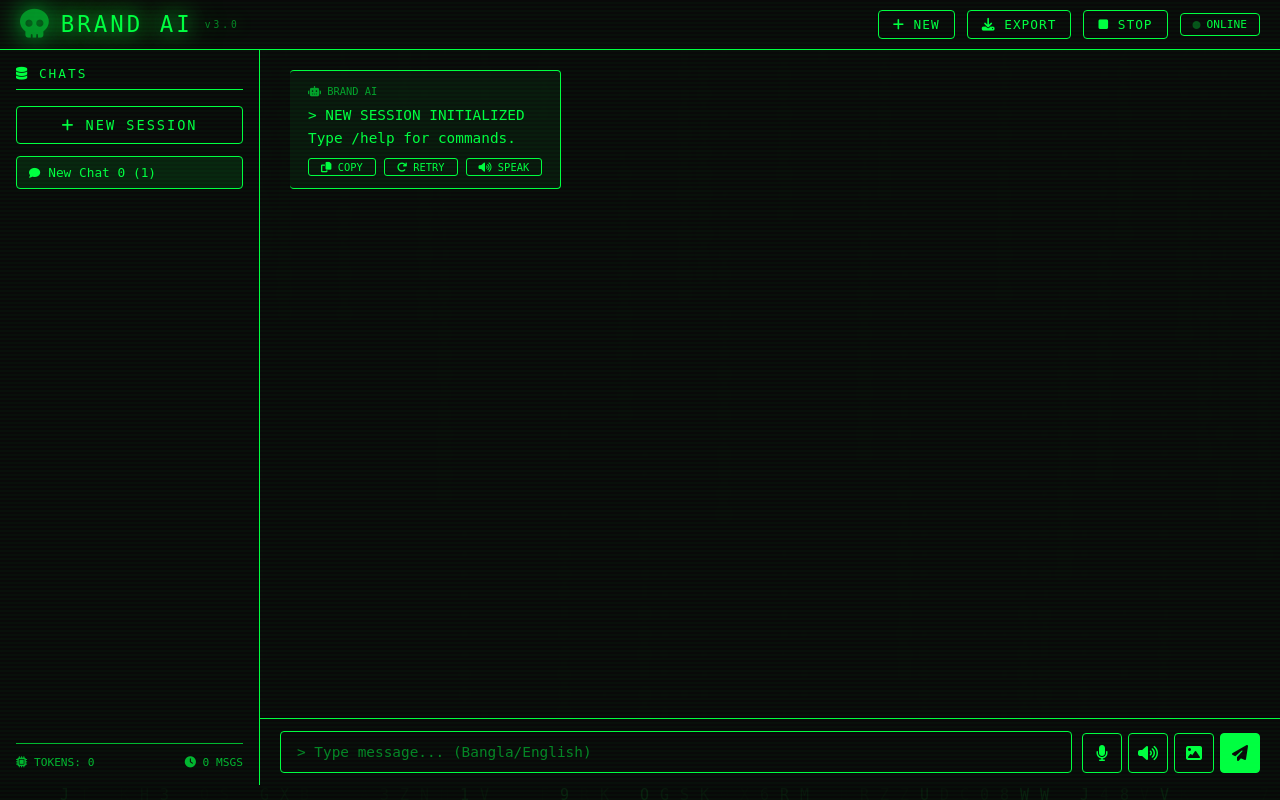
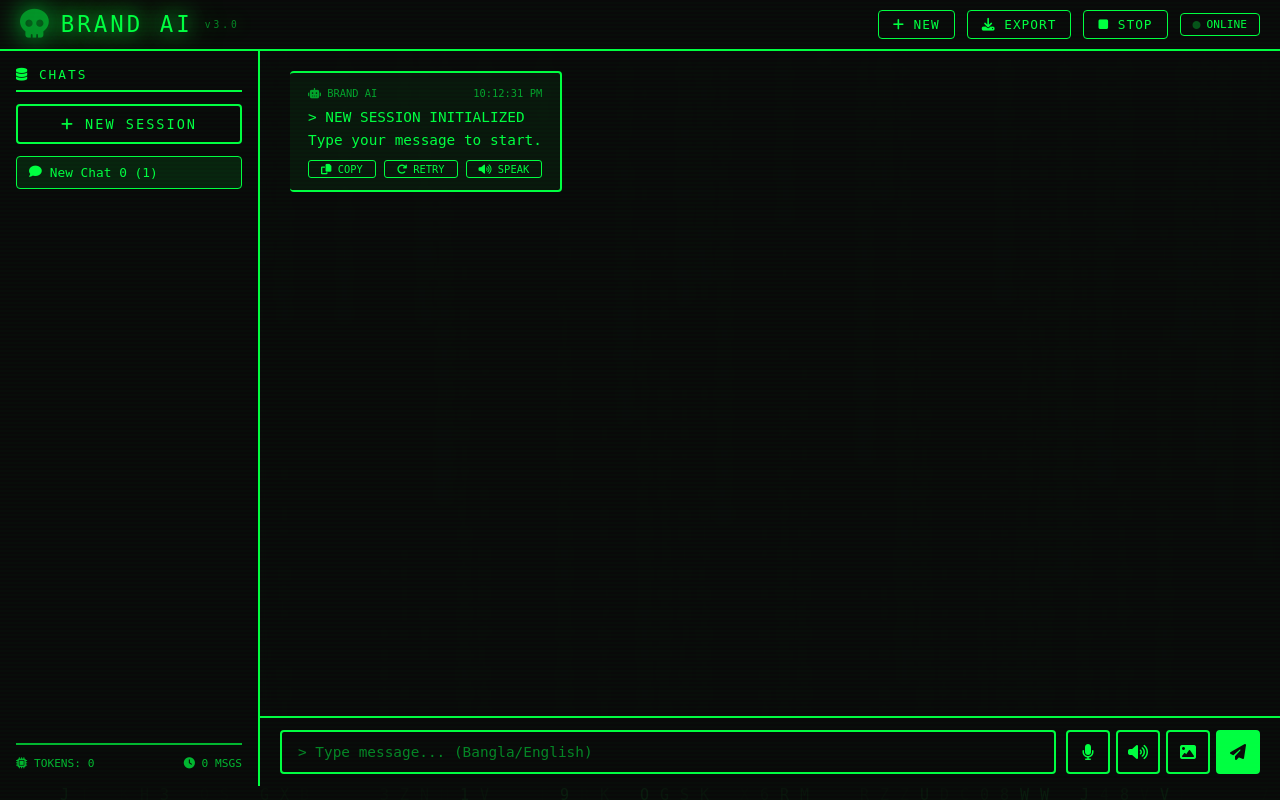
Before and after one commit to saifrayan666-cyber/brand-ai-, a Flask app: page / in a window 1280 px wide. Run offline with Flask 3, Linux system fonts and the light colour scheme; some libraries are stand-ins or nearby versions.

Commit message:
Update index.html

```diff
--- a/templates/index.html
+++ b/templates/index.html
@@ -9,11 +9,7 @@
     <script src="https://cdnjs.cloudflare.com/ajax/libs/highlight.js/11.9.0/highlight.min.js"></script>
     <style>
         /* ===== HACKER THEME ===== */
-        * {
-            margin: 0;
-            padding: 0;
-            box-sizing: border-box;
-        }
+        * { margin: 0; padding: 0; box-sizing: border-box; }
         @import url('https://fonts.googleapis.com/css2?family=Share+Tech+Mono&display=swap');
 
         body {
@@ -34,7 +30,7 @@
             height: 100%;
             z-index: 0;
             pointer-events: none;
-            opacity: 0.1;
+            opacity: 0.08;
             overflow: hidden;
         }
 
@@ -65,7 +61,7 @@
             left: 0;
             width: 100%;
             height: 100%;
-            background: repeating-linear-gradient(0deg, rgba(0,255,65,0.03) 0px, rgba(0,255,65,0.03) 2px, transparent 2px, transparent 4px);
+            background: repeating-linear-gradient(0deg, rgba(0,255,65,0.02) 0px, rgba(0,255,65,0.02) 2px, transparent 2px, transparent 4px);
             pointer-events: none;
             z-index: 999;
         }
@@ -73,7 +69,7 @@
         /* ===== HEADER ===== */
         .app-header {
             background: rgba(10, 10, 10, 0.95);
-            border-bottom: 1px solid #00ff41;
+            border-bottom: 2px solid #00ff41;
             padding: 10px 20px;
             display: flex;
             align-items: center;
@@ -166,7 +162,7 @@
         .sidebar {
             width: 260px;
             background: rgba(10, 10, 10, 0.95);
-            border-right: 1px solid #00ff41;
+            border-right: 2px solid #00ff41;
             padding: 16px;
             display: flex;
             flex-direction: column;
@@ -179,28 +175,21 @@
         .sidebar::-webkit-scrollbar {
             width: 4px;
         }
-
-        .sidebar::-webkit-scrollbar-track {
-            background: #0a0a0a;
-        }
-
-        .sidebar::-webkit-scrollbar-thumb {
-            background: #00ff41;
-        }
+        .sidebar::-webkit-scrollbar-track { background: #0a0a0a; }
+        .sidebar::-webkit-scrollbar-thumb { background: #00ff41; }
 
         .sidebar-title {
             color: #00ff41;
             font-size: 0.8rem;
             text-transform: uppercase;
             letter-spacing: 2px;
-            border-bottom: 1px solid #00ff41;
+            border-bottom: 2px solid #00ff41;
             padding-bottom: 8px;
-            margin-bottom: 4px;
         }
 
         .sidebar .new-chat-btn {
             background: transparent;
-            border: 1px solid #00ff41;
+            border: 2px solid #00ff41;
             color: #00ff41;
             padding: 10px;
             border-radius: 4px;
@@ -250,12 +239,8 @@
             background: rgba(0, 255, 65, 0.1);
         }
 
-        .convo-list .item i {
-            font-size: 0.7rem;
-        }
-
         .sidebar-stats {
-            border-top: 1px solid #00ff41;
+            border-top: 2px solid #00ff41;
             padding-top: 12px;
             font-size: 0.7rem;
             color: #00ff41;
@@ -285,18 +270,12 @@
         .messages::-webkit-scrollbar {
             width: 4px;
         }
-
-        .messages::-webkit-scrollbar-track {
-            background: #0a0a0a;
-        }
-
-        .messages::-webkit-scrollbar-thumb {
-            background: #00ff41;
-        }
+        .messages::-webkit-scrollbar-track { background: #0a0a0a; }
+        .messages::-webkit-scrollbar-thumb { background: #00ff41; }
 
         /* ===== MESSAGES ===== */
         .message {
-            max-width: 75%;
+            max-width: 80%;
             padding: 12px 18px;
             border-radius: 4px;
             line-height: 1.6;
@@ -308,14 +287,14 @@
         .message.user {
             align-self: flex-end;
             background: rgba(0, 255, 65, 0.1);
-            border: 1px solid #00ff41;
+            border: 2px solid #00ff41;
             border-right: none;
         }
 
         .message.bot {
             align-self: flex-start;
             background: rgba(0, 255, 65, 0.05);
-            border: 1px solid #00ff41;
+            border: 2px solid #00ff41;
             border-left: none;
         }
 
@@ -353,7 +332,7 @@
         /* Code Preview */
         .code-preview {
             margin: 8px 0;
-            border: 1px solid #00ff41;
+            border: 2px solid #00ff41;
             border-radius: 4px;
             overflow: hidden;
         }
@@ -372,7 +351,7 @@
             justify-content: space-between;
             font-size: 0.7rem;
             color: #00ff41;
-            border-bottom: 1px solid #00ff41;
+            border-bottom: 2px solid #00ff41;
         }
 
         .code-preview .preview-header button {
@@ -411,7 +390,7 @@
         .typing-indicator {
             align-self: flex-start;
             background: rgba(0, 255, 65, 0.05);
-            border: 1px solid #00ff41;
+            border: 2px solid #00ff41;
             padding: 10px 20px;
             border-radius: 4px;
             display: flex;
@@ -440,7 +419,7 @@
         /* ===== INPUT AREA ===== */
         .input-area {
             background: rgba(10, 10, 10, 0.95);
-            border-top: 1px solid #00ff41;
+            border-top: 2px solid #00ff41;
             padding: 12px 20px;
             display: flex;
             align-items: flex-end;
@@ -451,7 +430,7 @@
         .input-area textarea {
             flex: 1;
             background: transparent;
-            border: 1px solid #00ff41;
+            border: 2px solid #00ff41;
             border-radius: 4px;
             padding: 10px 16px;
             color: #00ff41;
@@ -480,10 +459,10 @@
 
         .input-actions button {
             background: transparent;
-            border: 1px solid #00ff41;
+            border: 2px solid #00ff41;
             color: #00ff41;
-            width: 40px;
-            height: 40px;
+            width: 44px;
+            height: 44px;
             border-radius: 4px;
             cursor: pointer;
             transition: all 0.3s;
@@ -523,26 +502,14 @@
 
         /* ===== RESPONSIVE ===== */
         @media (max-width: 768px) {
-            .sidebar {
-                width: 200px;
-                padding: 12px;
-            }
-            .message {
-                max-width: 90%;
-            }
+            .sidebar { width: 200px; padding: 12px; }
+            .message { max-width: 90%; }
         }
 
         @media (max-width: 500px) {
-            .sidebar {
-                display: none;
-            }
-            .header-actions button {
-                padding: 4px 8px;
-                font-size: 0.6rem;
-            }
-            .messages {
-                padding: 12px 16px;
-            }
+            .sidebar { display: none; }
+            .header-actions button { padding: 4px 8px; font-size: 0.6rem; }
+            .messages { padding: 12px 16px; }
         }
     </style>
 </head>
@@ -599,7 +566,7 @@
                         <strong>> SYSTEM READY</strong><br>
                         Welcome to Brand AI Hacker Edition.<br>
                         Features: Voice, Image Analysis, Code Preview, Chat History.<br>
-                        <span style="color: #00ff41; opacity:0.7;">Type /help for commands.</span>
+                        <span style="color: #00ff41; opacity:0.7;">Type your message to start.</span>
                     </div>
                 </div>
             </div>
@@ -718,8 +685,7 @@
                 renderMessages();
                 updateSidebar();
                 updateStats();
-                // Add welcome
-                addMessage('bot', '> NEW SESSION INITIALIZED\nType /help for commands.');
+                addMessage('bot', '> NEW SESSION INITIALIZED\nType your message to start.');
             }
 
             function deleteChat(chatId) {
@@ -777,7 +743,8 @@
                 header.className = 'msg-header';
                 const icon = role === 'user' ? 'fa-user' : 'fa-robot';
                 const name = role === 'user' ? 'USER' : 'BRAND AI';
-                header.innerHTML = `<span><i class="fas ${icon}"></i> ${name}</span>`;
+                header.innerHTML = `<span><i class="fas ${icon}"></i> ${name}</span>
+                                   <span>${new Date().toLocaleTimeString()}</span>`;
                 div.appendChild(header);
 
                 const contentDiv = document.createElement('div');
@@ -816,7 +783,7 @@
                 contentDiv.innerHTML = processed;
                 div.appendChild(contentDiv);
 
-                // Actions
+                // Actions for bot messages
                 if (role === 'bot') {
                     const actions = document.createElement('div');
                     actions.className = 'actions';
@@ -873,6 +840,9 @@
                 abortController = new AbortController();
 
                 try {
+                    console.log('📤 Sending message...');
+                    console.log('Messages:', messages);
+
                     const response = await fetch('/chat', {
                         method: 'POST',
                         headers: { 'Content-Type': 'application/json' },
@@ -882,8 +852,12 @@
                         signal: abortController.signal
                     });
 
+                    console.log('📥 Response status:', response.status);
+
                     if (!response.ok) {
-                        throw new Error('API error');
+                        const errorText = await response.text();
+                        console.error('Error response:', errorText);
+                        throw new Error(`HTTP ${response.status}: ${errorText}`);
                     }
 
                     const reader = response.body.getReader();
@@ -896,15 +870,21 @@
                         if (done) break;
 
                         const chunk = decoder.decode(value);
+                        console.log('📦 Received chunk:', chunk.substring(0, 100));
+
                         const lines = chunk.split('\n').filter(l => l.trim());
 
                         for (const line of lines) {
                             if (line.startsWith('data: ')) {
                                 const data = line.slice(6);
-                                if (data === '[DONE]') continue;
+                                if (data === '[DONE]') {
+                                    console.log('✅ Stream complete');
+                                    continue;
+                                }
                                 try {
                                     const parsed = JSON.parse(data);
                                     if (parsed.error) {
+                                        console.error('❌ API Error:', parsed.error);
                                         throw new Error(parsed.error);
                                     }
                                     const delta = parsed.content || '';
@@ -919,7 +899,6 @@
 
                                     // Update streaming
                                     let display = fullContent;
-                                    // Simple formatting
                                     display = display.replace(/\*\*(.*?)\*\*/g, '<strong>$1</strong>');
                                     display = display.replace(/\*(.*?)\*/g, '<em>$1</em>');
                                     display = display.replace(/`([^`]+)`/g, '<code>$1</code>');
@@ -928,7 +907,9 @@
                                     botDiv.innerHTML = `<div class="msg-header"><span><i class="fas fa-robot"></i> BRAND AI</span><span>STREAMING</span></div>
                                         <div class="msg-content">${display}</div>`;
                                     msgContainer.scrollTop = msgContainer.scrollHeight;
-                                } catch (e) {}
+                                } catch (e) {
+                                    console.error('Parse error:', e);
+                                }
                             }
                         }
                     }
@@ -939,9 +920,12 @@
                         const tokens = Math.round(finalContent.length / 4);
                         totalTokens += tokens;
                         addMessage('bot', finalContent, tokens);
+                    } else {
+                        addMessage('bot', '> No response received. Please try again.');
                     }
 
                 } catch (error) {
+                    console.error('❌ Error:', error);
                     if (error.name === 'AbortError') {
                         addMessage('bot', '> GENERATION STOPPED BY USER');
                     } else {
@@ -1003,7 +987,6 @@
                     alert('TTS not supported');
                     return;
                 }
-                // Clean text
                 const clean = text.replace(/<[^>]*>/g, '').replace(/\*/g, '');
                 const utterance = new SpeechSynthesisUtterance(clean);
                 utterance.lang = 'bn-BD';
@@ -1019,7 +1002,6 @@
                     const base64 = e.target.result.split(',')[1];
                     addMessage('user', `[IMAGE ATTACHED: ${file.name}]`);
 
-                    // Send to server for analysis (vision API)
                     try {
                         const response = await fetch('/analyze-image', {
                             method: 'POST',
@@ -1046,13 +1028,11 @@
             };
 
             window.regenerateMessage = function() {
-                // Remove last bot message
                 const msgs = msgContainer.querySelectorAll('.message');
                 if (msgs.length > 0 && msgs[msgs.length-1].classList.contains('bot')) {
                     msgs[msgs.length-1].remove();
                     messages.pop();
                 }
-                // Resend last user message
                 const lastUser = messages.filter(m => m.role === 'user').pop();
                 if (lastUser) {
                     chatInput.value = lastUser.content;
@@ -1083,11 +1063,9 @@
                 }
             });
 
-            // New chat
             document.getElementById('newChatBtn').addEventListener('click', newChat);
             document.getElementById('sidebarNewChat').addEventListener('click', newChat);
 
-            // Stop
             document.getElementById('stopBtn').addEventListener('click', () => {
                 if (abortController) {
                     abortController.abort();
@@ -1096,7 +1074,6 @@
                 }
             });
 
-            // Voice
             voiceBtn.addEventListener('click', () => {
                 if (!recognition) initVoice();
                 if (!recognition) return;
@@ -1111,7 +1088,6 @@
                 }
             });
 
-            // TTS
             ttsBtn.addEventListener('click', () => {
                 const lastBot = messages.filter(m => m.role === 'bot').pop();
                 if (lastBot) {
@@ -1121,10 +1097,7 @@
                 }
             });
 
-            // Image
-            imageBtn.addEventListener('click', () => {
-                imageUpload.click();
-            });
+            imageBtn.addEventListener('click', () => imageUpload.click());
             imageUpload.addEventListener('change', (e) => {
                 if (e.target.files.length > 0) {
                     handleImage(e.target.files[0]);
@@ -1132,7 +1105,6 @@
                 imageUpload.value = '';
             });
 
-            // Export
             document.getElementById('exportBtn').addEventListener('click', () => {
                 const txt = messages.map(m => {
                     const role = m.role === 'user' ? 'USER' : 'BRAND AI';
@@ -1145,14 +1117,12 @@
                 a.click();
             });
 
-            // Autosize
             chatInput.addEventListener('input', function() {
                 this.style.height = 'auto';
                 this.style.height = Math.min(this.scrollHeight, 120) + 'px';
             });
 
             // ===== INIT =====
-            // Load last chat or create new
             const keys = Object.keys(chats);
             if (keys.length > 0) {
                 loadChat(keys[0]);
@@ -1160,13 +1130,24 @@
                 newChat();
             }
 
-            // Init voice
             if ('webkitSpeechRecognition' in window) {
                 initVoice();
             }
 
             console.log('🖥️ BRAND AI HACKER EDITION LOADED');
             console.log('🔥 Features: Voice, Image, Code Preview, Chat History');
+            console.log('📡 API Key set:', localStorage.getItem('api_key_set') === 'true');
+
+            // Test API connection
+            fetch('/test')
+                .then(res => res.json())
+                .then(data => {
+                    console.log('🔍 Health check:', data);
+                    if (!data.api_key_set) {
+                        console.error('❌ API KEY NOT SET!');
+                    }
+                })
+                .catch(err => console.error('Health check failed:', err));
 
         })();
     </script>
```
